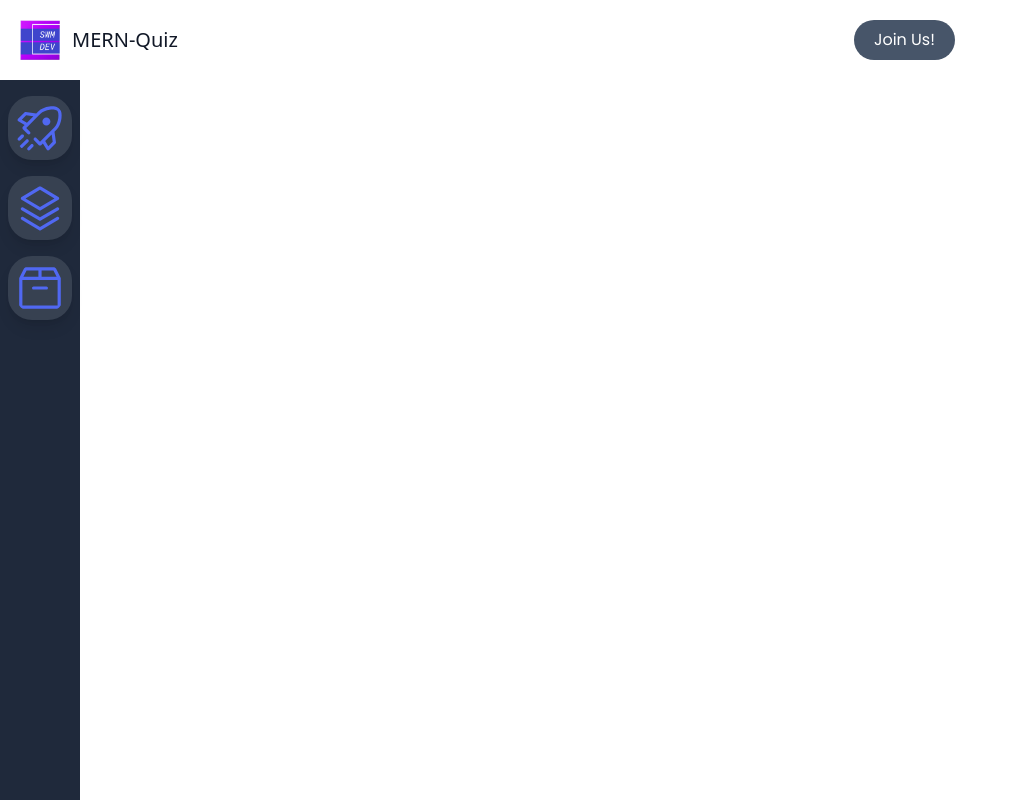
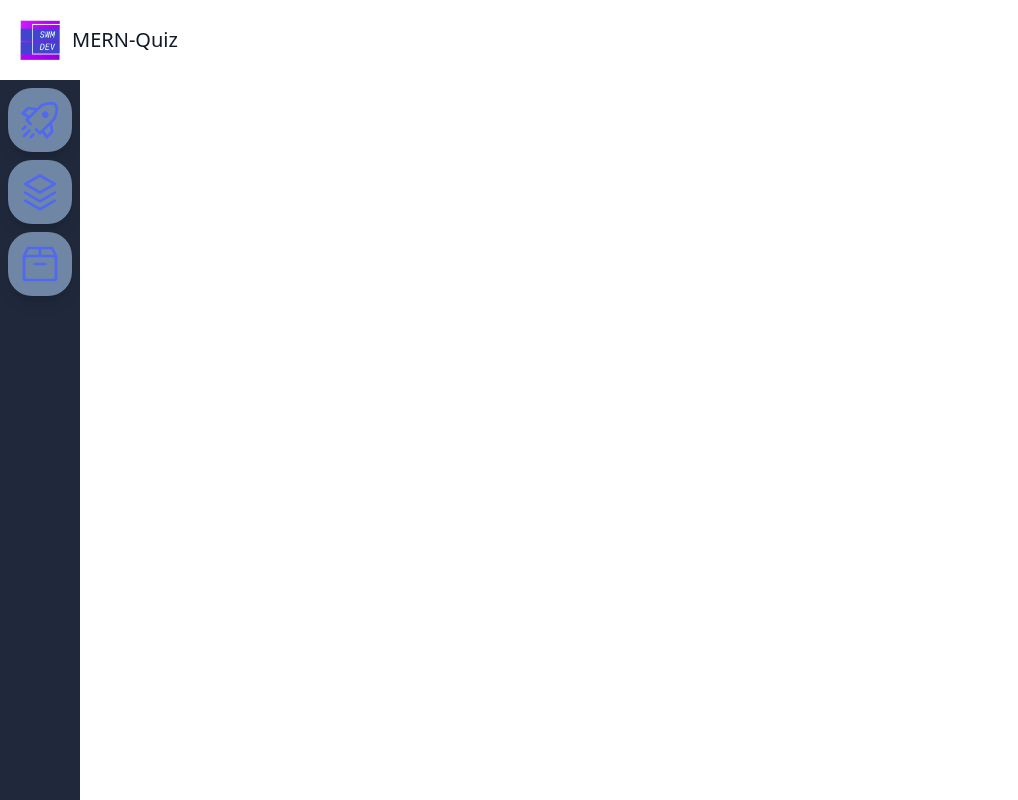
Before and after one commit to maykaltenev/swm-final-project, a React (Create React App) app in the folder client/: page /userprofile in a window 1280 px wide. Shown: the whole page, without its empty margins (0-1018 px from the left). Built offline with nearby package versions, Linux system fonts and the light colour scheme.

Commit message:
adding a hover on the sidebar

```diff
--- a/client/src/components/SideBar/SideBar.jsx
+++ b/client/src/components/SideBar/SideBar.jsx
@@ -2,39 +2,64 @@ import React from "react";
 import { RocketIcon, LayersIcon, ArchiveIcon } from "@radix-ui/react-icons";
 export default function SideBar() {
   return (
-    <div className="fixed top-20 left-0 h-screen w-16 md:w-18m-0flex lg:w-20 flex-col bg-primary-bg text-white shadow-l">
-      <div className="mt-4">
-        <RocketIcon
+    <div className="fixed top-20 left-0 h-screen w-16 md:w-18m-0flex lg:w-20 flex-col bg-oxford-blue text-white shadow-l">
+      <div
         className="relative flex items-center justify-center
         h-12 w-12 md:w-14 md:h-14 lg:w-16 lg:h-16 mt-2 mb-2 mx-auto shadow-lg p-2
-        bg-gray-700 text-blue-purple text-lg
-        hover:bg-blue-purple hover:text-white
+        bg-sonic-silver text-ultramarine-blue text-lg
+        hover:bg-cerulean-blue hover:text-snow
         rounded-3xl hover:rounded-xl
         transition-all duration-300 ease-linear
-        cursor-pointer"
-        />
+        cursor-pointer group"
+      >
+        <RocketIcon className="w-10 h-12" />
+
+        <span
+          className="absolute w-auto p-2 m-2 min-w-max left-14 rounded-md shadow-md
+          text-snow bg-black-choral
+          text-xs font-bold
+          transition-all duration-125 scale-0 origin-left group-hover:scale-125"
+        >
+          Start Quiz
+        </span>
       </div>
-      <div className="mt-4">
-        <LayersIcon
+      <div
         className="relative flex items-center justify-center
         h-12 w-12 md:w-14 md:h-14 lg:w-16 lg:h-16 mt-2 mb-2 mx-auto shadow-lg p-2
-          bg-gray-700 text-blue-purple text-lg
-          hover:bg-blue-purple hover:text-white
+        bg-sonic-silver text-ultramarine-blue text-lg
+        hover:bg-cerulean-blue hover:text-snow
         rounded-3xl hover:rounded-xl
         transition-all duration-300 ease-linear
-          cursor-pointer"
-        />
+        cursor-pointer group"
+      >
+        <LayersIcon className="w-10 h-12" />
+        <span
+          className="absolute w-auto p-2 m-2 min-w-max left-14 rounded-md shadow-md
+          text-snow bg-black-choral
+          text-xs font-bold
+          transition-all duration-125 scale-0 origin-left group-hover:scale-125"
+        >
+          Path
+        </span>
       </div>
-      <div className="mt-4">
-        <ArchiveIcon
+      <div
         className="relative flex items-center justify-center
          h-12 w-12 md:w-14 md:h-14 lg:w-16 lg:h-16 mt-2 mb-2 mx-auto shadow-lg p-2
-         bg-gray-700 text-blue-purple text-lg
-         hover:bg-blue-purple hover:text-white
+         bg-sonic-silver text-ultramarine-blue text-lg
+         hover:bg-cerulean-blue hover:text-snow
          rounded-3xl hover:rounded-xl
          transition-all duration-300 ease-linear
-         cursor-pointer"
-        />
+         cursor-pointer group"
+      >
+        <ArchiveIcon className="w-10 h-12" />
+        <span
+          className="absolute w-auto p-2 m-2 min-w-max left-14 rounded-md shadow-md
+          text-snow bg-black-choral
+          text-xs font-bold
+          transition-all duration-125 scale-0 origin-left group-hover:scale-125"
+        >
+          History
+        </span>
       </div>
     </div>
   );
--- a/client/tailwind.config.js
+++ b/client/tailwind.config.js
@@ -11,10 +11,24 @@ module.exports = {
 
     extend: {
       colors: {
-        "primary-bg": "#1f293b",
-        "my-blue": "#475569",
-        "electric": "#29DEF2",
-        "blue-purple": "#5068F2"
+        // current best-combo
+        "oxford-blue": "#1f293b",
+        "sky-blue": "#29DEF2",
+        "ultramarine-blue": "#5068F2",
+        // current best-combo
+        "black-choral": "#475569",
+        "spanish-gray": "#BABABA",
+        "sonic-silver":
+          "#6F86A5",
+        "snow":
+          "#FFFBFC",
+        "cerulean-blue":
+          "#4458C7",
+        //test
+        "blue-green": "#6CB0A8",
+        "persian-indigo": "#290773",
+        "prussian-blue": "#333F54",
+        "ultramarine-blue-2": "#677CF4"
       },
       fontFamily: {
         poppins: ["Poppins", "sans-serif"],
```
Lines whose indentation alone changed are shown as unchanged.
